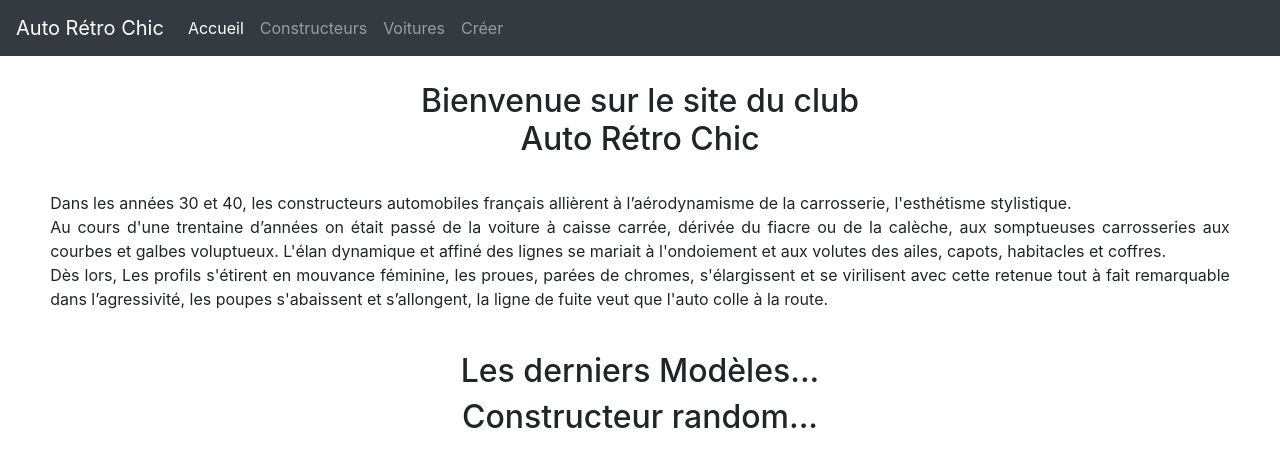
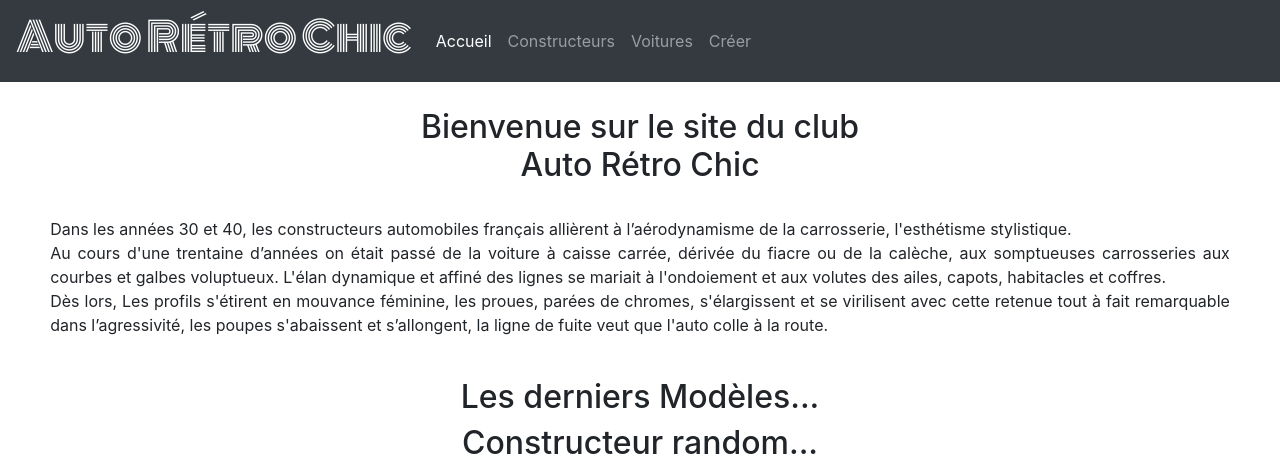
Before and after one commit to pascal-berry79/TP-VOITURES-SYMFONY, a Symfony app: template templates/accueil/index.html.twig in a window 1280 px wide. Shown: the top 461 px of the page. Run offline with Twig, Linux system fonts and the light colour scheme; the template is opened without the code that fills it, so the values that code supplies are empty; some libraries are stand-ins or nearby versions.

Commit message:
11th repository
ajout cdn google fonts
ajout css

```diff
--- a/public/css/style.css
+++ b/public/css/style.css
@@ -22,12 +22,17 @@ Colors:
     White #FFFFFF
 
 Fonts:
+    font-family: 'Monoton',cursive;
 
 ******************************************/
 
 /******************************/
 /*     01. General Styles     */
 /******************************/
+
+h1 {
+    font-family: 'Monoton', cursive;
+}
 
 main {
     padding: 2%;
--- a/templates/base.html.twig
+++ b/templates/base.html.twig
@@ -10,6 +10,8 @@
         <!-- Bootstrap CSS -->
         <link rel="stylesheet" href="https://stackpath.bootstrapcdn.com/bootstrap/4.3.1/css/bootstrap.min.css" integrity="sha384-ggOyR0iXCbMQv3Xipma34MD+dH/1fQ784/j6cY/iJTQUOhcWr7x9JvoRxT2MZw1T" crossorigin="anonymous">
 
+        <!-- Google fonts -->
+        <link rel="preconnect" href="https://fonts.gstatic.com"><link href="https://fonts.googleapis.com/css2?family=Monoton&display=swap" rel="stylesheet">
         {% block stylesheets %}
             <!-- Style CSS -->
             <link rel="stylesheet" href="{{ asset('css/style.css') }}">
@@ -20,7 +22,7 @@
         <!-- Header -->
         <header>
             <nav class="navbar navbar-expand-md navbar-dark bg-dark">
-                <a class="navbar-brand" href="/">Auto Rétro Chic</a>
+                <a class="navbar-brand" href="/"><h1>Auto Rétro Chic</h1></a>
                 <button class="navbar-toggler" type="button" data-toggle="collapse" data-target="#navbarsExample04" aria-controls="navbarsExample04" aria-expanded="false" aria-label="Toggle navigation">
                     <span class="navbar-toggler-icon"></span>
                 </button>
```
